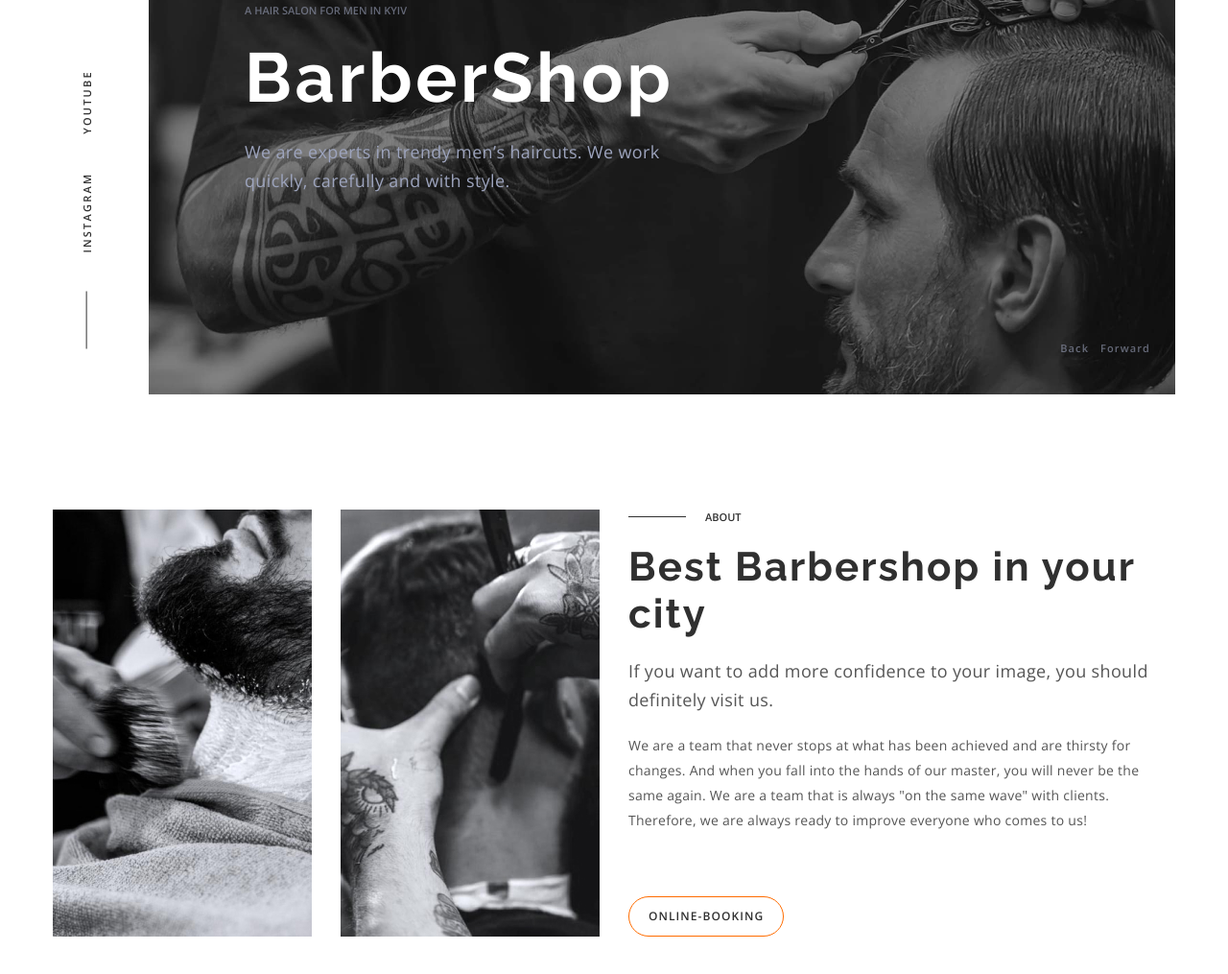
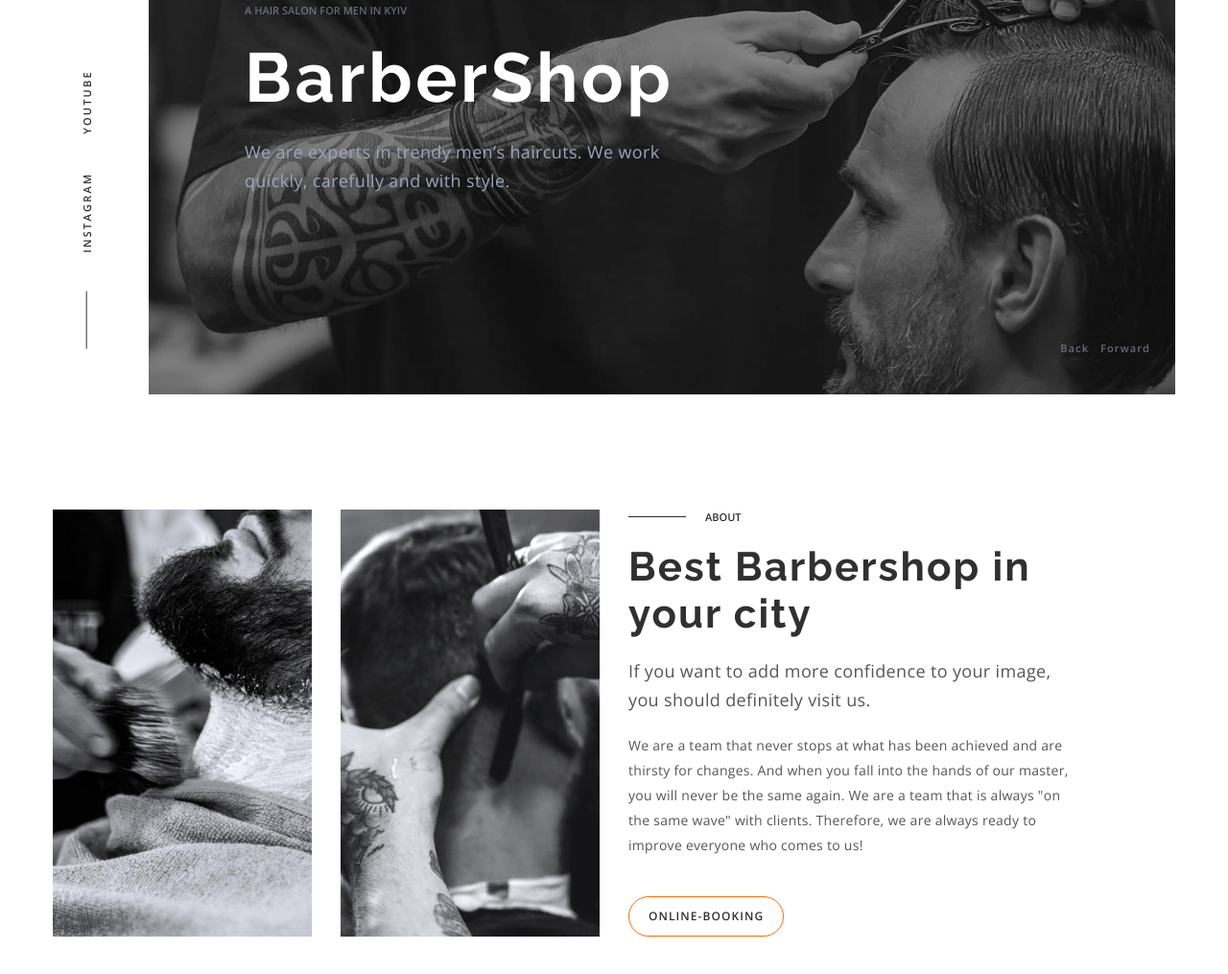
Before and after one commit to mitrytk/barbershop, a plain HTML site: page index.html in a window 1280 px wide. Shown: the part 269-1284 px from the top of the page at 96% size. Drawn offline with nearby package versions, Linux system fonts and the light colour scheme.

Commit message:
исправляет секцию about

```diff
--- a/css/styles.css
+++ b/css/styles.css
@@ -294,6 +294,9 @@ img {
     justify-content: space-between;
     margin-left: 30px;
 }
+.about-content > div:nth-child(1) {
+    max-width: 470px;
+}
 .about-title {
 }
 .about-accenttext {
```
